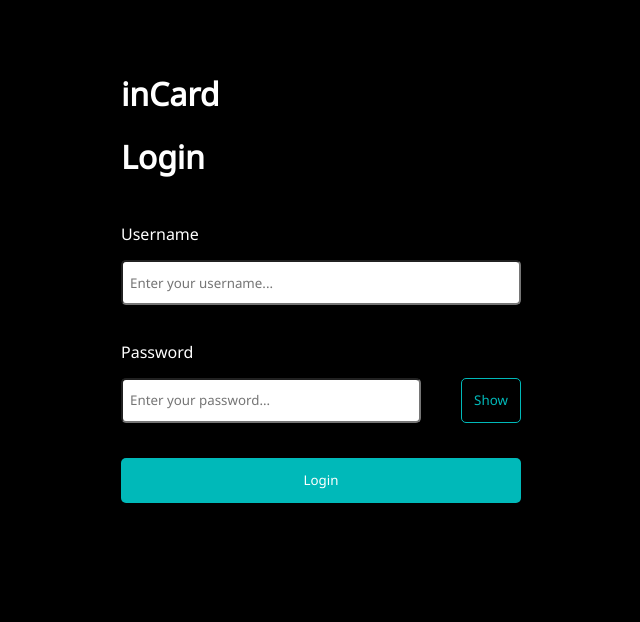
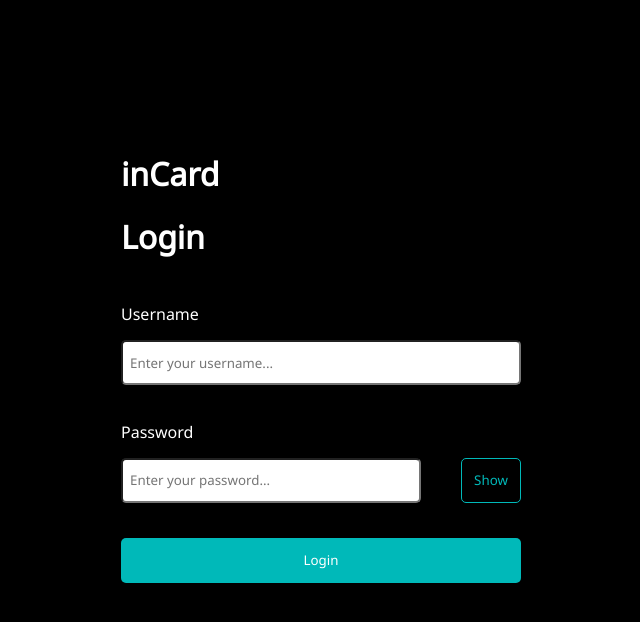
Before and after one commit to angkamilama/Login-form-app, a React (Create React App) app: page / in a window 1280 px wide. Shown: the top 622 px of the page, without its empty margins (354-994 px from the left). Built offline with nearby package versions, Linux system fonts and the light colour scheme.

Commit message:
add conatiner margin-top

```diff
--- a/src/style.css
+++ b/src/style.css
@@ -16,11 +16,12 @@ body {
 .container {
     margin: 20px auto;
     max-width: 375px;
-    height: 600px;
+    height: 500px;
     display: flex;
     flex-direction: column;
     justify-content: space-around;
     padding: 10px;
+
 }
 
 
@@ -87,14 +88,14 @@ button {
 
 @media screen and (min-width: 490px){
 
-
-
     .container {
         display: flex;
         flex-direction: column;
         justify-content: center;
         align-items: center;
         max-width: 600px;
+        height: 50vh;
+        margin: 200px auto;
     }
 
     .form-container {
```
